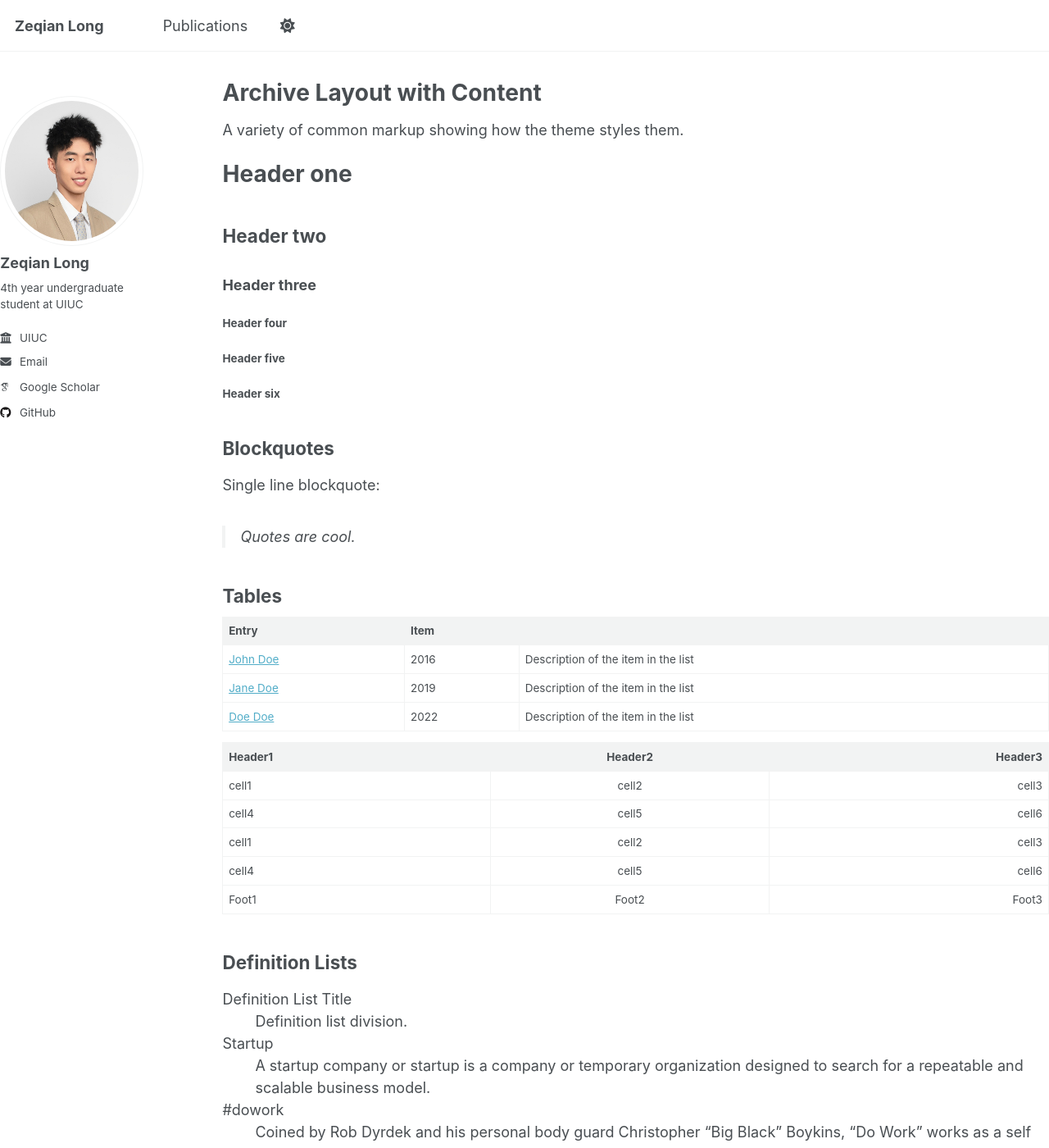
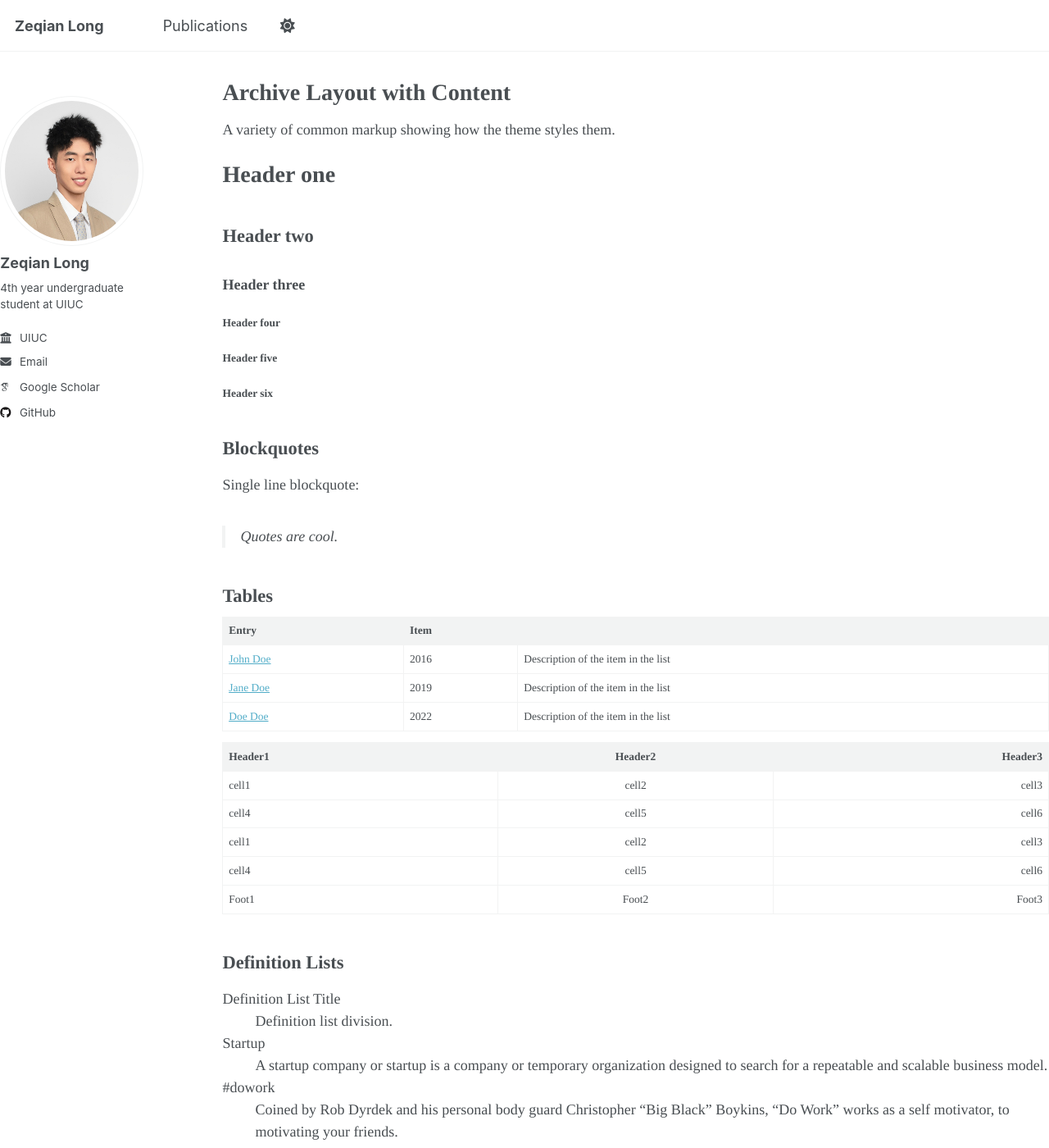
Before and after one commit to Zeqian-Long/Zeqian-Long.github.io, a Jekyll site: the page built from _pages/archive-layout-with-content.md, in a window 1280 px wide and 1400 px high. Shown: the whole window at 82% size. Built offline with Jekyll 4.4.1, drawn with Linux system fonts in a browser that asks for light colours; some web fonts are replaced; a script that is not in the unit is left out.

Commit message:
adjust font

```diff
--- a/_sass/_themes.scss
+++ b/_sass/_themes.scss
@@ -39,9 +39,9 @@ $type-size-6                : 0.75em;   // ~12px
 $type-size-7                : 0.6875em; // ~11px
 $type-size-8                : 0.625em;  // ~10px
 
-$global-font-family         : $sans-serif;
-$header-font-family         : $sans-serif;
-$caption-font-family        : $serif;
+$global-font-family         : $times;
+$header-font-family         : $times;
+$caption-font-family        : $times;
 
 /* ==========================================================================
    Breakpoints
```
